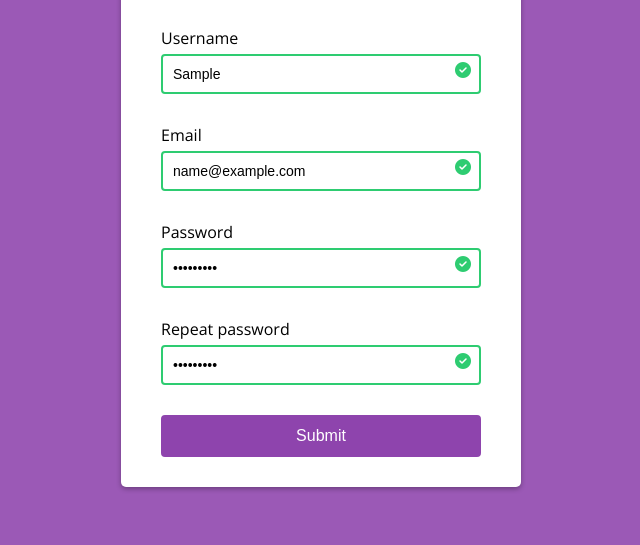
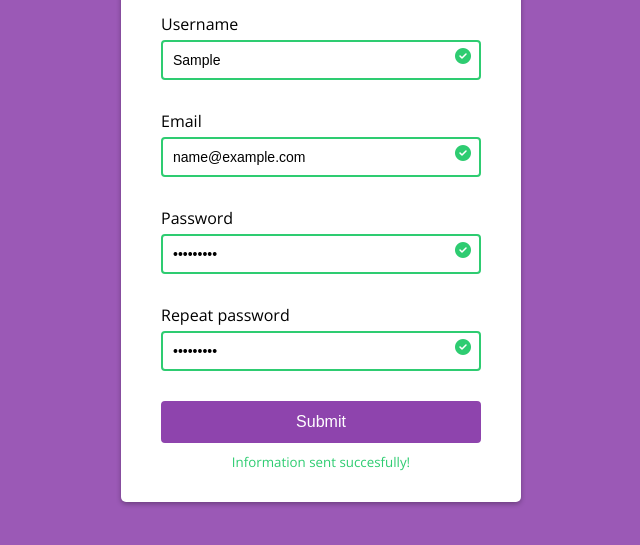
Before and after one commit to Aref-Akminasi/tutorial-form-validation, a plain HTML site: page index.html in a window 1280 px wide. Both pictures are taken after typing "Sample", "name@example.com", "Sample123", "Sample123" into the empty fields and a click on the button "Submit". Shown: the part 195-740 px from the top of the page, without its empty margins (319-959 px from the left). Drawn offline with nearby package versions, Linux system fonts and the light colour scheme.

Commit message:
added a success message

```diff
--- a/index.html
+++ b/index.html
@@ -55,6 +55,7 @@
           <small>Error message</small>
         </div>
         <button>Submit</button>
+        <small id="validation">Information sent succesfully!</small>
       </form>
     </div>
     <script src="script.js"></script>
--- a/script.js
+++ b/script.js
@@ -3,6 +3,7 @@ const username = document.getElementById('username');
 const email = document.getElementById('email');
 const password = document.getElementById('password');
 const repeatPassword = document.getElementById('repeat-password');
+const validation = document.getElementById('validation');
 
 form.addEventListener('submit', (e) => {
   e.preventDefault();
@@ -43,13 +44,21 @@ function checkInputs() {
     setSuccessFor(repeatPassword);
   }
 
-  // A function to show a succes message (check if the form control contains the classes)
+  if (
+    username.parentElement.classList.contains('success') &&
+    email.parentElement.classList.contains('success') &&
+    password.parentElement.classList.contains('success') &&
+    repeatPassword.parentElement.classList.contains('success')
+  ) {
+    validation.style.display = 'inline-block';
+  } else {
+    validation.style.display = 'none';
+  }
 
   function setErrorFor(input, message) {
     const formControl = input.parentElement; // .form-control
     const small = formControl.querySelector('small');
     small.innerText = message;
-
     formControl.className = 'form-control error';
   }
 
--- a/style.css
+++ b/style.css
@@ -104,3 +104,11 @@ body {
   width: 100%;
   border-radius: 4px;
 }
+
+#validation {
+  color: #2ecc71;
+  margin-top: 10px;
+  display: none;
+  width: 100%;
+  text-align: center;
+}
```
